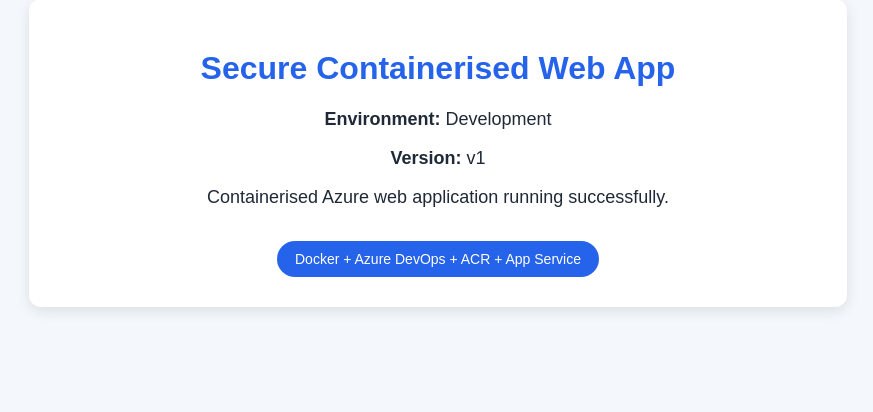
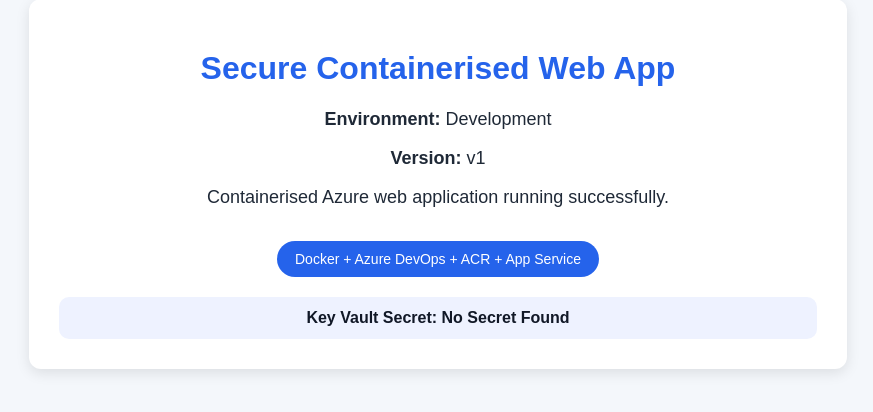
Before and after one commit to rambabu-eng/azure-container-app-devops-project, a Flask app: page / in a window 1280 px wide. Shown: the part 89-501 px from the top of the page, without its empty margins (202-1075 px from the left). Run offline with Flask 3, Linux system fonts and the light colour scheme.

Commit message:
Add Key Vault secret display to app

```diff
--- a/app/src/app.py
+++ b/app/src/app.py
@@ -1,4 +1,4 @@
-from flask import Flask, render_template
+from flask import Flask, render_template, jsonify
 import os
 
 app = Flask(__name__)
@@ -8,20 +8,29 @@
     app_name = os.getenv("APP_NAME", "Secure Containerised Web App")
     environment = os.getenv("ENVIRONMENT", "Development")
     version = os.getenv("APP_VERSION", "v1")
+    secret = os.getenv("MY_SECRET", "No Secret Found")
 
     return render_template(
         "index.html",
         app_name=app_name,
         environment=environment,
-        version=version
+        version=version,
+        secret=secret
     )
 
 @app.route("/health")
 def health():
-    return {
+    return jsonify({
         "status": "healthy",
         "app": "containerised-web-app"
-    }, 200
+    }), 200
+
+@app.route("/secret")
+def get_secret():
+    secret = os.getenv("MY_SECRET", "No Secret Found")
+    return jsonify({
+        "secret_value": secret
+    }), 200
 
 if __name__ == "__main__":
     app.run(host="0.0.0.0", port=8000)
--- a/app/src/templates/index.html
+++ b/app/src/templates/index.html
@@ -35,6 +35,14 @@
             border-radius: 20px;
             font-size: 14px;
         }
+        .secret {
+            margin-top: 20px;
+            padding: 12px;
+            background: #eef2ff;
+            border-radius: 10px;
+            color: #111827;
+            font-weight: bold;
+        }
     </style>
 </head>
 <body>
@@ -44,6 +52,7 @@
         <p><strong>Version:</strong> {{ version }}</p>
         <p>Containerised Azure web application running successfully.</p>
         <div class="badge">Docker + Azure DevOps + ACR + App Service</div>
+        <div class="secret">Key Vault Secret: {{ secret }}</div>
     </div>
 </body>
 </html>
```
